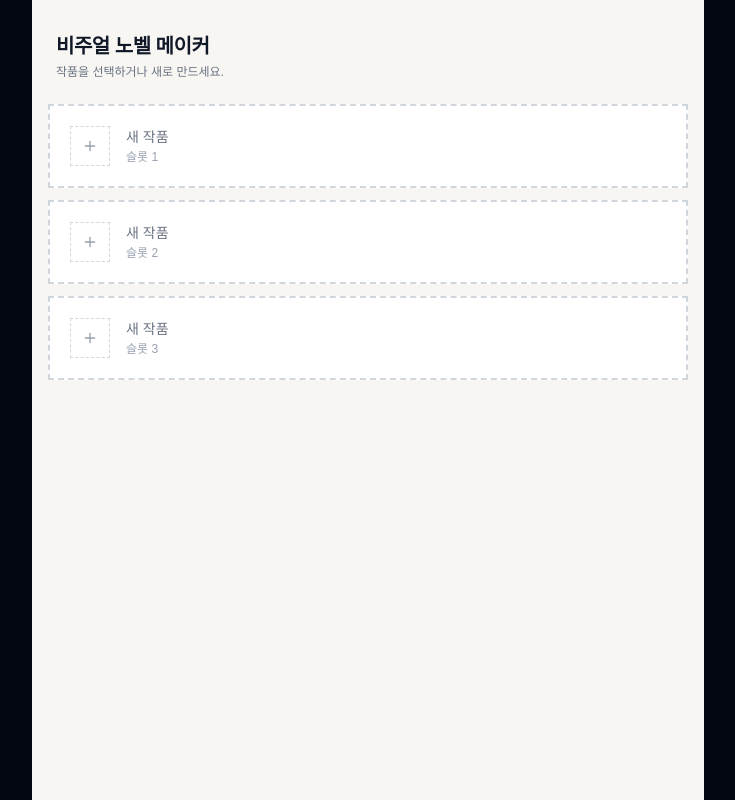
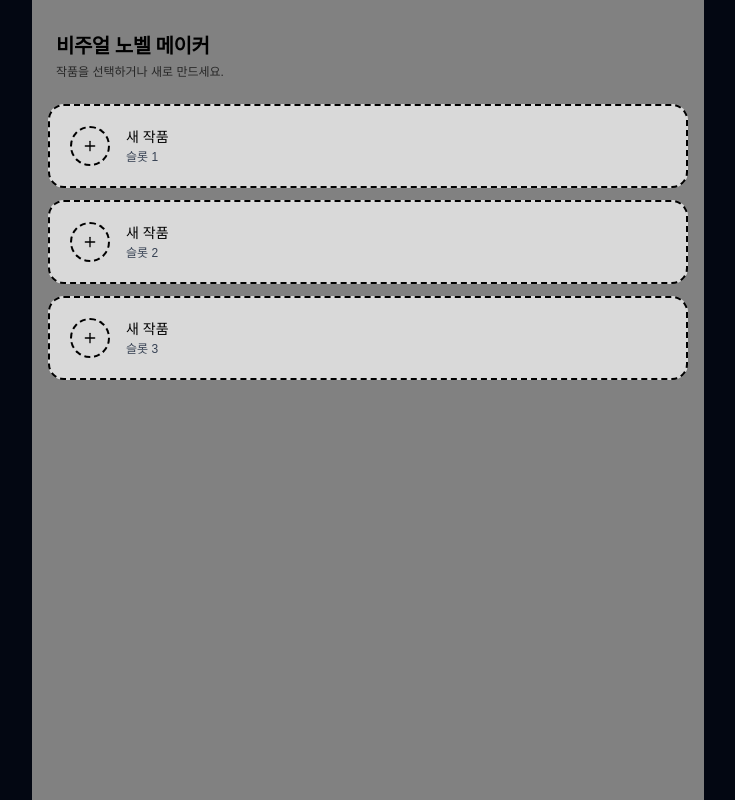
Before and after one commit to amaran-th/interactive-portfolio, a Next.js app: page /visual-novel-studio in a window 1280 px wide. Shown: the whole page, without its empty margins (272-1007 px from the left). Built offline with nearby package versions, Linux system fonts and the light colour scheme; a web font is replaced by a local one.

Commit message:
feat: VN 스튜디오 홈 화면 만화 테마 리스킨

```diff
--- a/app/(portfolio)/playground/_sections/Works/2_VisualNovelStudio/HomeScreen.tsx
+++ b/app/(portfolio)/playground/_sections/Works/2_VisualNovelStudio/HomeScreen.tsx
@@ -22,14 +22,14 @@ function EmptySlotCard({
   return (
     <button
       onClick={onStart}
-      className="flex items-center gap-4 border-2 border-dashed border-gray-300 bg-white px-5 py-5 text-left transition-all hover:border-gray-400 hover:bg-gray-50"
+      className="flex items-center gap-4 rounded-2xl border-2 border-dashed border-black bg-[#d9d9d9] px-5 py-5 text-left transition-all hover:bg-black/5"
     >
-      <div className="flex size-10 shrink-0 items-center justify-center border border-dashed border-gray-300">
-        <Plus className="size-4 text-gray-400" />
+      <div className="flex size-10 shrink-0 items-center justify-center rounded-full border-2 border-dashed border-black">
+        <Plus className="size-4 text-black" />
       </div>
       <div>
-        <p className="text-sm font-medium text-gray-500">새 작품</p>
-        <p className="mt-0.5 text-xs text-gray-400">슬롯 {index + 1}</p>
+        <p className="text-sm font-medium text-black">새 작품</p>
+        <p className="mt-0.5 text-xs text-gray-700">슬롯 {index + 1}</p>
       </div>
     </button>
   );
@@ -62,9 +62,9 @@ function FilledSlotCard({
   };
 
   return (
-    <div className="relative flex items-center gap-4 border-2 border-gray-200 bg-white px-5 py-5 transition-all hover:border-gray-300 hover:bg-gray-50">
+    <div className="relative flex items-center gap-4 rounded-2xl border-2 border-black bg-[#d9d9d9] px-5 py-5 transition-all hover:bg-black/5">
       {/* Slot number badge */}
-      <div className="flex size-10 shrink-0 items-center justify-center bg-gray-100 font-mono text-xs text-gray-400">
+      <div className="flex size-10 shrink-0 items-center justify-center rounded-full border-2 border-black bg-white font-mono text-xs text-black">
         {String(index + 1).padStart(2, "0")}
       </div>
 
@@ -83,7 +83,7 @@ function FilledSlotCard({
                 setEditing(false);
               }
             }}
-            className="w-full border border-gray-300 bg-gray-50 px-2 py-0.5 text-sm font-semibold text-gray-900 outline-none"
+            className="w-full rounded-lg border-2 border-black bg-white px-2 py-0.5 text-sm font-semibold text-black outline-none"
           />
         ) : (
           <button
@@ -91,20 +91,20 @@ function FilledSlotCard({
               setDraft(slot.title);
               setEditing(true);
             }}
-            className="truncate text-left text-sm font-semibold text-gray-900 hover:opacity-70"
+            className="truncate text-left text-sm font-semibold text-black hover:opacity-70"
             title="클릭해서 제목 수정"
           >
             {slot.title}
           </button>
         )}
         <div className="mt-1 flex flex-wrap items-center gap-1.5">
-          <span className="bg-gray-100 px-2 py-0.5 text-xs text-gray-500">
+          <span className="rounded-full border-2 border-black bg-white px-2 py-0.5 text-xs text-black">
             {slot.cutCount}컷
           </span>
-          <span className="bg-gray-100 px-2 py-0.5 text-xs text-gray-500">
+          <span className="rounded-full border-2 border-black bg-white px-2 py-0.5 text-xs text-black">
             {slot.characterCount}캐릭터
           </span>
-          <span className="text-xs text-gray-400">{relativeTime(slot.updatedAt)}</span>
+          <span className="text-xs text-gray-700">{relativeTime(slot.updatedAt)}</span>
         </div>
       </div>
 
@@ -114,13 +114,13 @@ function FilledSlotCard({
           <>
             <button
               onClick={() => setConfirmDelete(false)}
-              className="border border-gray-200 px-3 py-1.5 text-xs text-gray-600 hover:bg-gray-50"
+              className="rounded-lg border-2 border-black px-3 py-1.5 text-xs text-black hover:bg-black/5"
             >
               취소
             </button>
             <button
               onClick={onDelete}
-              className="bg-red-500 px-3 py-1.5 text-xs text-white hover:bg-red-600"
+              className="rounded-lg border-2 border-black bg-[#ac1717] px-3 py-1.5 text-xs text-white hover:opacity-90"
             >
               삭제
             </button>
@@ -129,19 +129,19 @@ function FilledSlotCard({
           <>
             <button
               onClick={() => setConfirmDelete(true)}
-              className="border border-gray-200 px-2.5 py-1.5 text-xs text-gray-400 transition-colors hover:border-red-300 hover:text-red-600"
+              className="rounded-lg border-2 border-black px-2.5 py-1.5 text-xs text-gray-700 transition-colors hover:bg-red-50 hover:text-[#ac1717]"
             >
               삭제
             </button>
             <button
               onClick={onPlay}
-              className="border border-gray-200 px-3 py-1.5 text-xs text-gray-700 transition-colors hover:border-gray-400 hover:text-gray-900"
+              className="rounded-full border-2 border-black px-3 py-1.5 text-xs text-black transition-colors hover:bg-black/5"
             >
               ▶
             </button>
             <button
               onClick={onSelect}
-              className="bg-[#2f3a8f] px-4 py-1.5 text-xs font-semibold text-white transition-colors hover:opacity-90"
+              className="rounded-lg border-2 border-black bg-[#264986] px-4 py-1.5 text-xs font-semibold text-white transition-colors hover:opacity-90"
             >
               편집 →
             </button>
@@ -172,11 +172,11 @@ export default function HomeScreen({
   onDeleteSlot,
 }: Props) {
   return (
-    <div className="flex h-full flex-col bg-[#f7f6f3] text-gray-900">
+    <div className="flex h-full flex-col bg-[#818181] text-black">
       {/* Header */}
       <div className="shrink-0 px-6 pt-8 pb-6">
         <h1 className="text-xl font-bold tracking-tight">비주얼 노벨 메이커</h1>
-        <p className="mt-1 text-xs text-gray-500">작품을 선택하거나 새로 만드세요.</p>
+        <p className="mt-1 text-xs text-black/70">작품을 선택하거나 새로 만드세요.</p>
       </div>
 
       {/* Slot list */}
```
